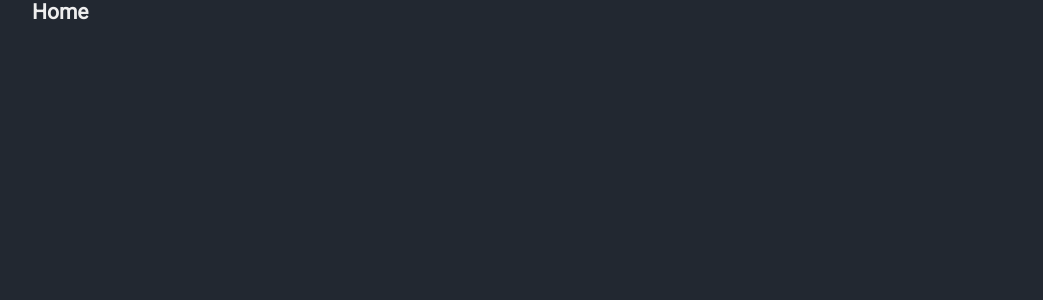
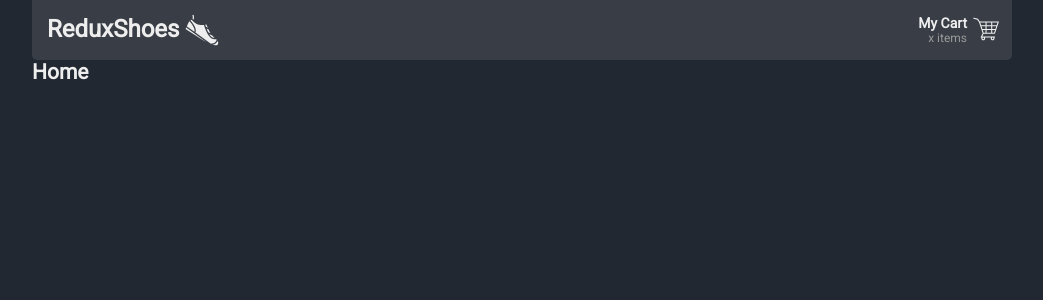
Before and after one commit to LucasSonego/ReduxShoes, a React (Create React App) app: page / in a window 1280 px wide. Shown: the top 300 px of the page, without its empty margins (118-1161 px from the left). Built offline with nearby package versions, Linux system fonts and the light colour scheme.

Commit message:
feat: header

```diff
--- a/package.json
+++ b/package.json
@@ -9,6 +9,7 @@
     "@testing-library/user-event": "^7.1.2",
     "react": "^16.12.0",
     "react-dom": "^16.12.0",
+    "react-icons": "^3.9.0",
     "react-router-dom": "^5.1.2",
     "react-scripts": "3.4.0",
     "styled-components": "^5.0.1"
--- a/src/App.js
+++ b/src/App.js
@@ -3,10 +3,12 @@ import { BrowserRouter } from "react-router-dom";
 
 import Routes from "./routes";
 import GlobalStyle from "./styles/global";
+import Header from "./components/Header";
 
 function App() {
   return (
     <BrowserRouter>
+      <Header />
       <Routes />
       <GlobalStyle />
     </BrowserRouter>
--- /dev/null
+++ b/src/components/Header/index.js
@@ -0,0 +1,26 @@
+import React from "react";
+import { GiRunningShoe, GiShoppingCart } from "react-icons/gi";
+
+import { Container, Logo, Cart, CartLabels } from "./styles";
+
+export default function header() {
+  return (
+    <Container>
+      <Logo to="/">
+        <h1>ReduxShoes</h1>
+        <GiRunningShoe size="36px" color="#eee" style={{ margin: "2px 0" }} />
+      </Logo>
+      <Cart to="/cart">
+        <CartLabels>
+          <strong>My Cart</strong>
+          <span>x items</span>
+        </CartLabels>
+        <GiShoppingCart
+          size="30px"
+          color="#eee"
+          style={{ margin: "4px 0 6px 0" }}
+        />
+      </Cart>
+    </Container>
+  );
+}
--- /dev/null
+++ b/src/components/Header/styles.js
@@ -0,0 +1,67 @@
+import styled from "styled-components";
+import { Link } from "react-router-dom";
+
+const textcolor = "#eeeeee";
+
+export const Container = styled.div`
+  background: #393e46;
+  padding: 10px;
+  border-radius: 0 0 5px 5px;
+  display: flex;
+  justify-content: space-between;
+`;
+
+export const Logo = styled(Link)`
+  text-decoration: none;
+  display: flex;
+  flex-direction: row;
+  cursor: pointer;
+  width: min-content;
+
+  h1 {
+    font-size: 24px;
+    font-weight: bold;
+    margin: 5px;
+    color: ${textcolor};
+  }
+
+  transition: opacity 0.2s;
+  &:hover {
+    opacity: 0.7;
+  }
+`;
+
+export const Cart = styled(Link)`
+  text-decoration: none;
+  display: flex;
+  flex-direction: row;
+  cursor: pointer;
+  /* svg {
+    margin: 5px 0;
+    height: 28px;
+    width: 28px;
+    color: ${textcolor};
+  } */
+
+  transition: opacity 0.2s;
+  &:hover {
+    opacity: 0.7;
+  }
+`;
+
+export const CartLabels = styled.div`
+  display: flex;
+  flex-direction: column;
+  margin: 5px;
+  text-align: right;
+
+  strong {
+    font-weight: bold;
+    color: ${textcolor};
+  }
+
+  span {
+    font-size: 12px;
+    color: #999;
+  }
+`;
```
Also changed, not shown: 1 other file (tests, documents, lock files or other folders).
